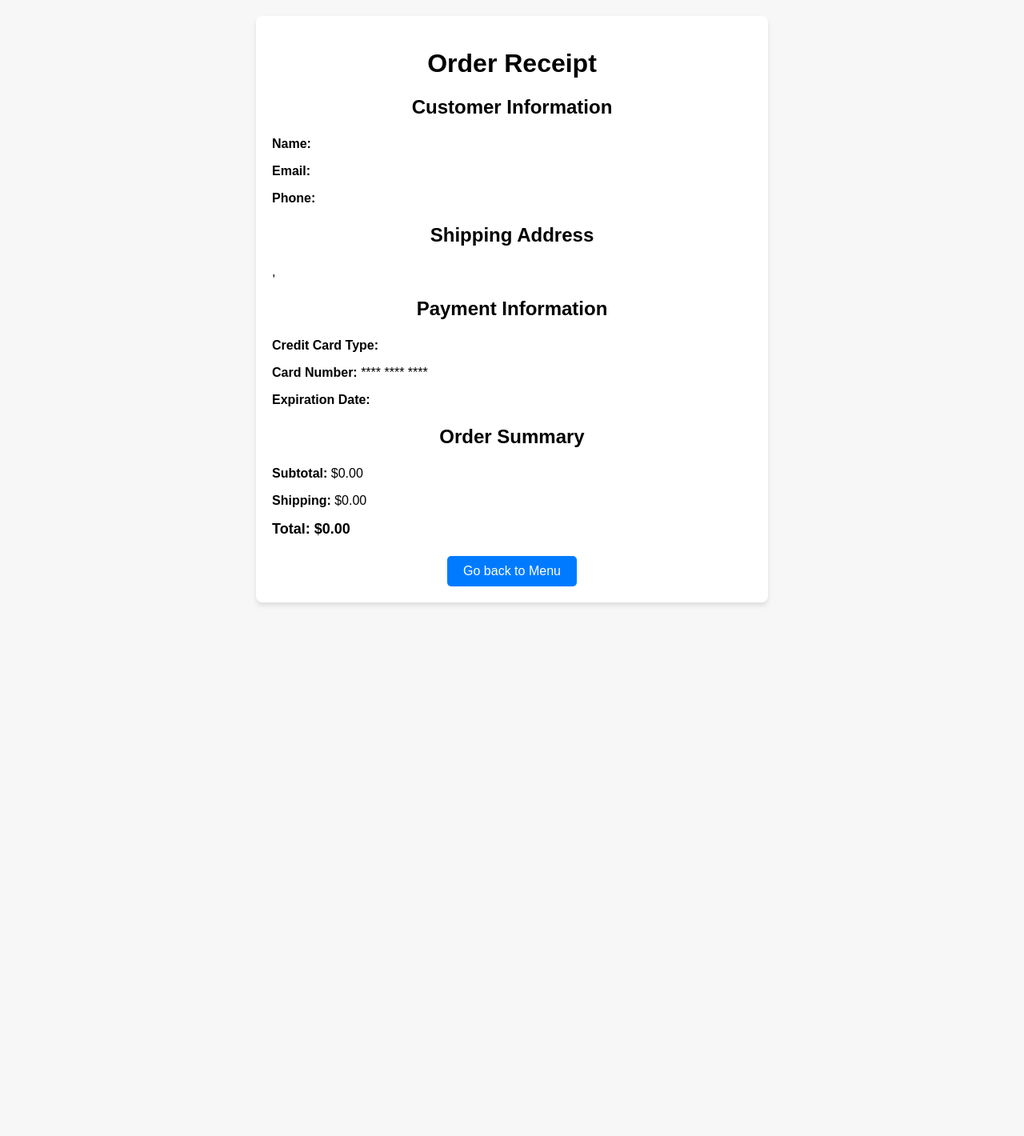
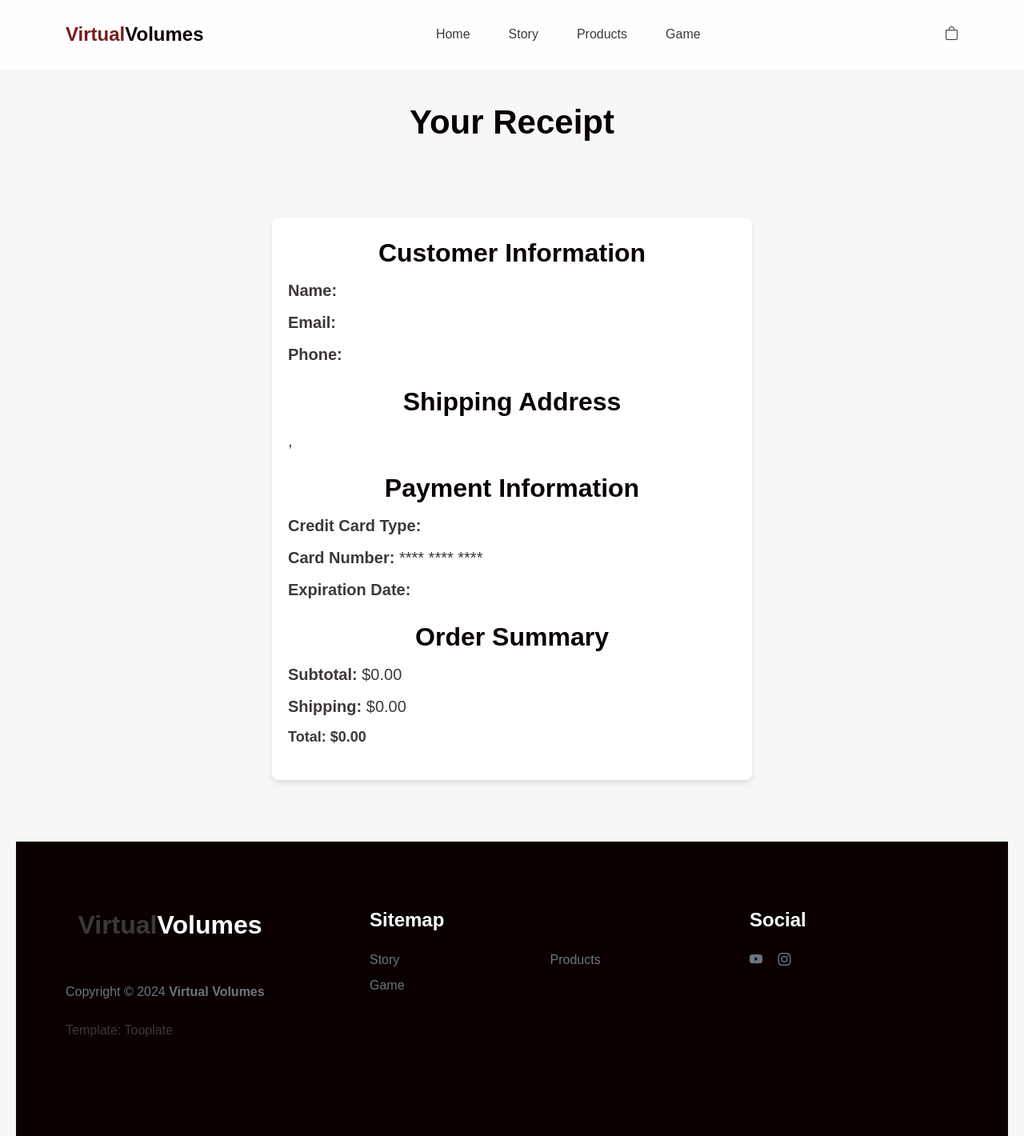
Before and after one commit to carapeddle/WebDevFinal, a PHP site: page /checkout.php in a window 1280 px wide. Shown: the whole page at 80% size. Before the commit the page ends 757 px from the top, so only its background shows below. Run offline with PHP 8.4, Linux system fonts and the light colour scheme.

Commit message:
html changes

```diff
--- a/webdevFinal/cart.html
+++ b/webdevFinal/cart.html
@@ -42,7 +42,7 @@
                         <span class="navbar-toggler-icon"></span>
                     </button>
 
-                    <a class="navbar-brand" href="index.html">
+                    <a class="navbar-brand" href="index.php">
                         <strong><span>Virtual</span>Volumes</strong>
                     </a>
 
@@ -55,7 +55,7 @@
                     <div class="collapse navbar-collapse" id="navbarNav">
                         <ul class="navbar-nav mx-auto">
                             <li class="nav-item">
-                                <a class="nav-link" href="index.html">Home</a>
+                                <a class="nav-link" href="index.php">Home</a>
                             </li>
 
                             <li class="nav-item">
@@ -121,7 +121,7 @@
                 <div class="row">
 
                     <div class="col-lg-3 col-10 me-auto mb-4">
-                        <h4 class="text-white mb-3"><a href="index.html">Virtual</a>Volumes</h4>
+                        <h4 class="text-white mb-3"><a href="index.php">Virtual</a>Volumes</h4>
                         <p class="copyright-text text-muted mt-lg-5 mb-4 mb-lg-0">Copyright © 2024 <strong>Virtual Volumes</strong></p>
                         <br>
                         <p class="copyright-text">Template: <a href="https://www.tooplate.com/" target="_blank">Tooplate</a></p>
--- a/webdevFinal/checkout.php
+++ b/webdevFinal/checkout.php
@@ -32,6 +32,21 @@ $total = $subtotal + $shippingCost;
     <meta charset="UTF-8">
     <meta name="viewport" content="width=device-width, initial-scale=1.0">
     <title>Order Receipt</title>
+    <!-- CSS FILES -->
+    <link rel="preconnect" href="https://fonts.googleapis.com">
+
+    <link rel="preconnect" href="https://fonts.gstatic.com" crossorigin>
+
+    <link href="https://fonts.googleapis.com/css2?family=Inter:wght@100;300;400;700;900&display=swap" rel="stylesheet">
+
+    <link href="css/bootstrap.min.css" rel="stylesheet">
+    <link href="css/bootstrap-icons.css" rel="stylesheet">
+    <link href="css/shoppingcart.css" rel="stylesheet">
+
+    <link rel="stylesheet" href="css/slick.css"/>
+
+    <link href="css/tooplate-little-fashion.css" rel="stylesheet">
+
     <style>
         body {
             font-family: Arial, sans-serif;
@@ -39,7 +54,7 @@ $total = $subtotal + $shippingCost;
             padding: 0;
             background-color: #f7f7f7;
         }
-        h1, h2 {
+        h1, h2, h4 {
             text-align: center;
         }
         .receipt {
@@ -64,47 +79,136 @@ $total = $subtotal + $shippingCost;
     </style>
 </head>
 <body>
+    <main>
+
+        <nav class="navbar navbar-expand-lg">
+                <div class="container">
+                    <button class="navbar-toggler" type="button" data-bs-toggle="collapse" data-bs-target="#navbarNav" aria-controls="navbarNav" aria-expanded="false" aria-label="Toggle navigation">
+                        <span class="navbar-toggler-icon"></span>
+                    </button>
+
+                    <a class="navbar-brand" href="index.php">
+                        <strong><span>Virtual</span>Volumes</strong>
+                    </a>
+
+                    <div class="d-lg-none">
+                        <!-- <a href="sign-in.html" class="bi-person custom-icon me-3"></a> -->
+
+                        <a href="cart.html" class="bi-bag custom-icon"></a>
+                    </div>
+
+                    <div class="collapse navbar-collapse" id="navbarNav">
+                        <ul class="navbar-nav mx-auto">
+                            <li class="nav-item">
+                                <a class="nav-link" href="index.php">Home</a>
+                            </li>
+
+                            <li class="nav-item">
+                                <a class="nav-link" href="about.html">Story</a>
+                            </li>
+
+                            <li class="nav-item">
+                                <a class="nav-link" href="products.html">Products</a>
+                            </li>
+                            <li class="nav-item">
+                                <a class="nav-link" href="game.html">Game</a>
+                            </li>
+
+                        </ul>
+
+                        <div class="d-none d-lg-block">
+                            <!-- <a href="sign-in.html" class="bi-person custom-icon me-3"></a> -->
+
+                            <a href="cart.html" class="bi-bag custom-icon"></a>
+                        </div>
+                    </div>
+                </div>
+            </nav>
+
+            <section class="cart-items section-padding-med">
+                <div class="container">
+                    <h2>Your Receipt</h2>
+                </div>
+            </section>
+
+
+            <section class="product-detail section-padding-xsmallt">
+                <div class="container">
+                    <div class="row">
+
 
                     <div class="receipt">
-    <h1>Order Receipt</h1>
 
                         <div class="section">
-        <h2>Customer Information</h2>
+                            <h4>Customer Information</h4>
                             <p><strong>Name:</strong> <?php echo htmlspecialchars($firstName . ' ' . $lastName); ?></p>
                             <p><strong>Email:</strong> <?php echo htmlspecialchars($email); ?></p>
                             <p><strong>Phone:</strong> <?php echo htmlspecialchars($phone); ?></p>
                         </div>
 
                         <div class="section">
-        <h2>Shipping Address</h2>
+                            <h4>Shipping Address</h4>
                             <p><?php echo htmlspecialchars($street); ?></p>
                             <p><?php echo htmlspecialchars($city . ', ' . $state . ' ' . $zip); ?></p>
                             <p><?php echo htmlspecialchars($country); ?></p>
                         </div>
 
                         <div class="section">
-        <h2>Payment Information</h2>
+                            <h4>Payment Information</h4>
                             <p><strong>Credit Card Type:</strong> <?php echo htmlspecialchars($creditCard); ?></p>
                             <p><strong>Card Number:</strong> **** **** **** <?php echo substr($cardNumber, -4); ?></p>
                             <p><strong>Expiration Date:</strong> <?php echo htmlspecialchars($expiration); ?></p>
                         </div>
 
                         <div class="section">
-        <h2>Order Summary</h2>
+                            <h4>Order Summary</h4>
                             <p><strong>Subtotal:</strong> $<?php echo number_format($subtotal, 2); ?></p>
                             <p><strong>Shipping:</strong> $<?php echo number_format($shippingCost, 2); ?></p>
                             <p class="total"><strong>Total:</strong> $<?php echo number_format($total, 2); ?></p>
                         </div>
-
-    <!-- Go back to Menu button -->
-    <div style="text-align: center; margin-top: 20px;">
-        <a href="index.php" style="text-decoration: none;">
-            <button style="padding: 10px 20px; font-size: 16px; background-color: #007bff; color: white; border: none; border-radius: 5px; cursor: pointer;">
-                Go back to Menu
-            </button>
-        </a>
                     </div>
                     </div>
+                </div>
+            </section>
+    </main>
+
+        <footer class="site-footer">
+            <div class="container">
+                <div class="row">
+
+                    <div class="col-lg-3 col-10 me-auto mb-4">
+                        <h4 class="text-white mb-3"><a href="index.php">Virtual</a>Volumes</h4>
+                        <p class="copyright-text text-muted mt-lg-5 mb-4 mb-lg-0">Copyright © 2024 <strong>Virtual Volumes</strong></p>
+                        <br>
+                        <p class="copyright-text">Template: <a href="https://www.tooplate.com/" target="_blank">Tooplate</a></p>
+                    </div>
+
+                    <div class="col-lg-5 col-8">
+                        <h5 class="text-white mb-3">Sitemap</h5>
+
+                        <ul class="footer-menu d-flex flex-wrap">
+                            <li class="footer-menu-item"><a href="about.html" class="footer-menu-link">Story</a></li>
+
+                            <li class="footer-menu-item"><a href="products.html" class="footer-menu-link">Products</a></li>
+
+                            <li class="footer-menu-item"><a href="game.html" class="footer-menu-link">Game</a></li>
+                        </ul>
+                    </div>
+
+                    <div class="col-lg-3 col-4">
+                        <h5 class="text-white mb-3">Social</h5>
+
+                        <ul class="social-icon">
+
+                            <li><a href="https://www.youtube.com/watch?v=uq4BmvitXSc" class="social-icon-link bi-youtube"></a></li>
+
+                            <li><a href="https://www.instagram.com/strandbookstore/" class="social-icon-link bi-instagram"></a></li>
+                        </ul>
+                    </div>
+
+                </div>
+            </div>
+        </footer>
 
 </body>
 </html>
--- a/webdevFinal/checkoutform.html
+++ b/webdevFinal/checkoutform.html
@@ -116,7 +116,7 @@
                 </div>
             </section>
 
-            <section class="product-detail section-padding">
+            <section class="product-detail section-padding-xsmall">
                 <div class="container">
                     <div class="row">
 
--- a/webdevFinal/css/tooplate-little-fashion.css
+++ b/webdevFinal/css/tooplate-little-fashion.css
@@ -780,9 +780,24 @@ section {
   padding-bottom: 7rem;
 }
 
+.section-padding-med {
+  padding-top: 6rem;
+  padding-bottom: 1rem;
+}
+
 .section-padding-small {
   padding-top: 5rem;
   padding-bottom: 3rem;
+}
+
+.section-padding-xsmallt {
+  padding-top: 2rem;
+  padding-bottom: 2rem;
+}
+
+.section-padding-xsmall {
+  padding-top: 4rem;
+  padding-bottom: 2rem;
 }
 
 .section-padding-below {
```
Also changed, not shown: webdevFinal/products.html (+5 -5 lines), 1 other file. Lines whose indentation alone changed are shown as unchanged.
